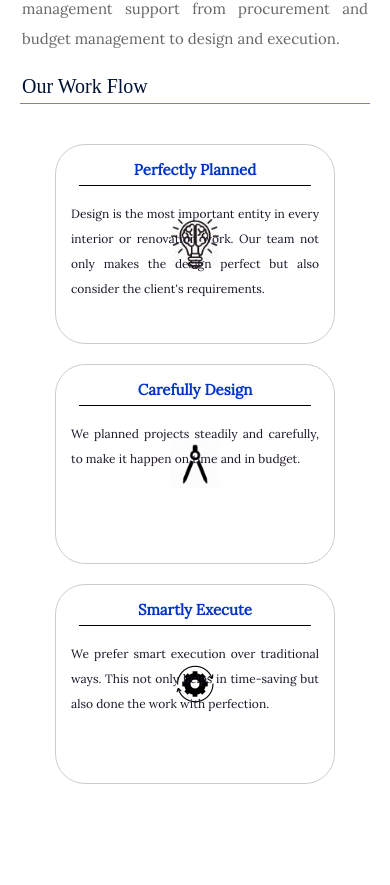
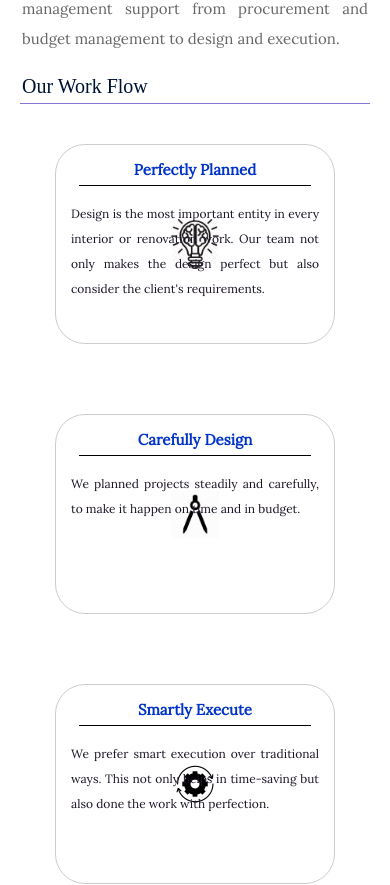
Before and after one commit to ShubhamSharma037/Sample, a React (Create React App) app: page / in a window 390 px wide. Shown: the part 1639-2524 px from the top of the page. Built offline with nearby package versions, Linux system fonts and the light colour scheme; a web font is replaced by a local one.

Commit message:
Responsive4

```diff
--- a/src/Components/Home/WorkFlow/Row/Column/col.module.css
+++ b/src/Components/Home/WorkFlow/Row/Column/col.module.css
@@ -16,7 +16,6 @@
     padding: 10px;
     height: 200px;
     width: 80%;
-    margin-bottom: 20px;
     background-size: 50px 50px; } }
 
 /*# sourceMappingURL=col.module.css.map */
--- a/src/Components/Home/WorkFlow/Row/row.module.css
+++ b/src/Components/Home/WorkFlow/Row/row.module.css
@@ -1,4 +1,5 @@
 .Row {
+  position: relative;
   height: 70%;
   width: 100%;
   padding: 0 30px;
@@ -6,15 +7,14 @@
   flex-flow: row wrap;
   align-items: center;
   justify-content: space-between;
-  overflow: hidden; }
+  overflow: hidden;
+  z-index: 100; }
 
 @media (max-width: 600px) {
   .Row {
     padding: 20px 0 0 0;
-    height: auto;
+    height: 90%;
     width: 100%;
-    margin: 0 auto;
-    justify-content: space-between;
     flex-flow: column wrap; } }
 
 /*# sourceMappingURL=row.module.css.map */
--- a/src/sass/col.scss
+++ b/src/sass/col.scss
@@ -19,7 +19,7 @@
         padding: 10px;
         height : 200px;
         width: 80%;
-        margin-bottom : 20px;
+        // margin-bottom : 30px;
         background-size: 50px 50px;
     }
 }
--- a/src/sass/row.scss
+++ b/src/sass/row.scss
@@ -1,4 +1,5 @@
 .Row{
+    position: relative;
     height : 70%;
     width : 100%;
     padding : 0 30px;
@@ -8,6 +9,7 @@
     align-items: center;
     justify-content: space-between;
     overflow: hidden;
+    z-index: 100;
 }
 
 
@@ -15,11 +17,8 @@
 @media (max-width:600px){
     .Row{
         padding: 20px 0 0 0;
-        height: auto;
+        height: 90%;
         width: 100%;
-        margin : 0 auto;
-        // align-items: none;
-        justify-content: space-between;
         flex-flow: column wrap;
     }
 }
```
Also changed, not shown: 2 other files (tests, documents, lock files or other folders).
